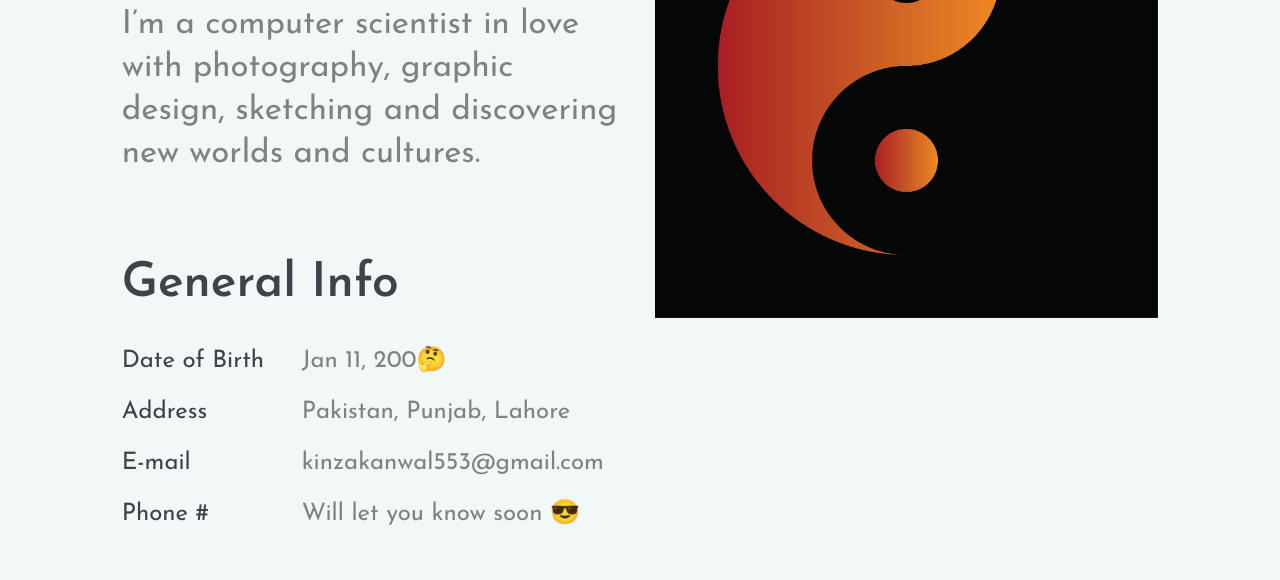
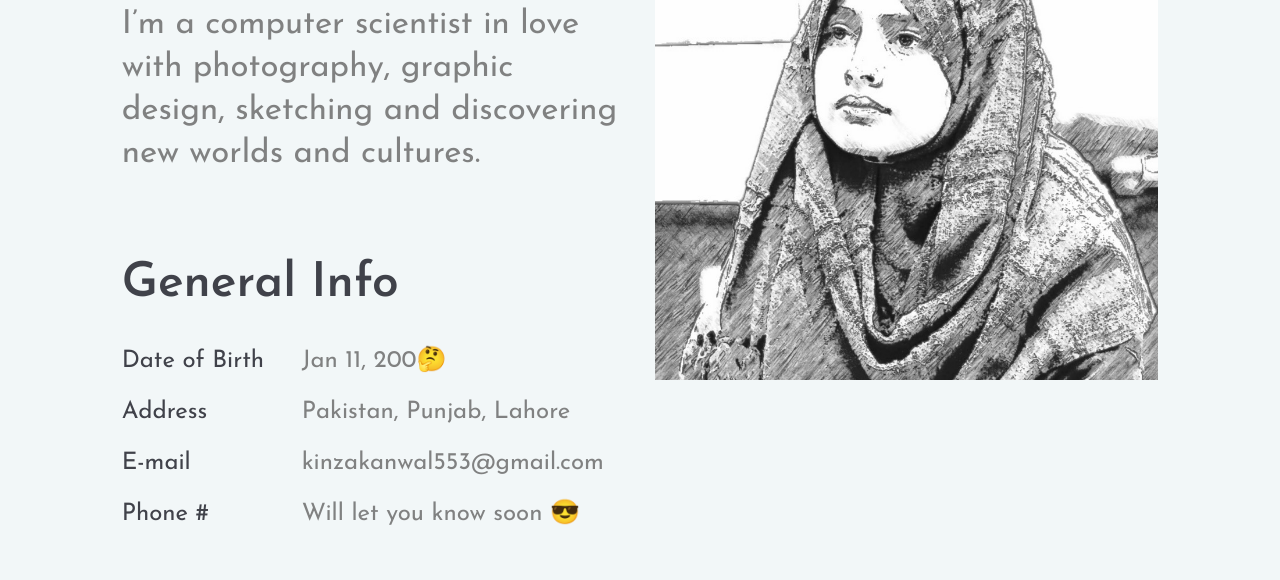
Before and after one commit to kinzakanwal/kinzakanwal.github.io, a plain HTML site: page index.html in a window 1280 px wide. Shown: the part 555-1135 px from the top of the page. Drawn offline with Linux system fonts and the light colour scheme.

Commit message:
Change my picture

```diff
--- a/index.html
+++ b/index.html
@@ -75,7 +75,7 @@
 						</div>
 						<div class="col-lg-6">
 							<figure class="hero-image">
-								<img src="img/me1.jpg" alt="My Picture">
+								<img src="img/me1.jpeg" alt="My Picture">
 							</figure>
 						</div>
 					</div>
```
